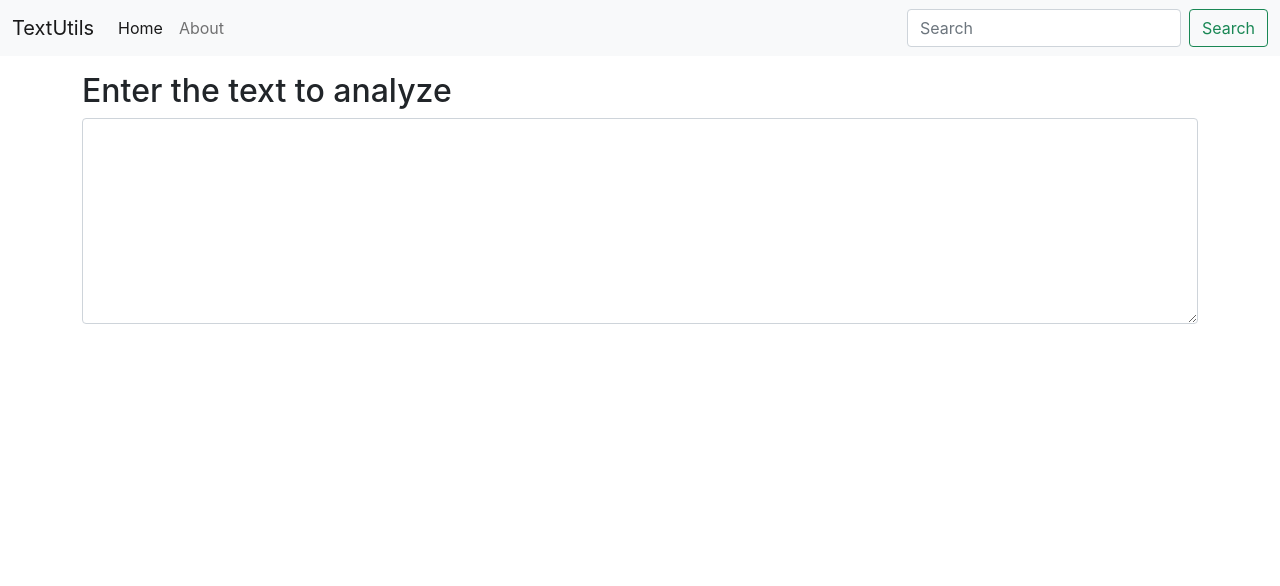
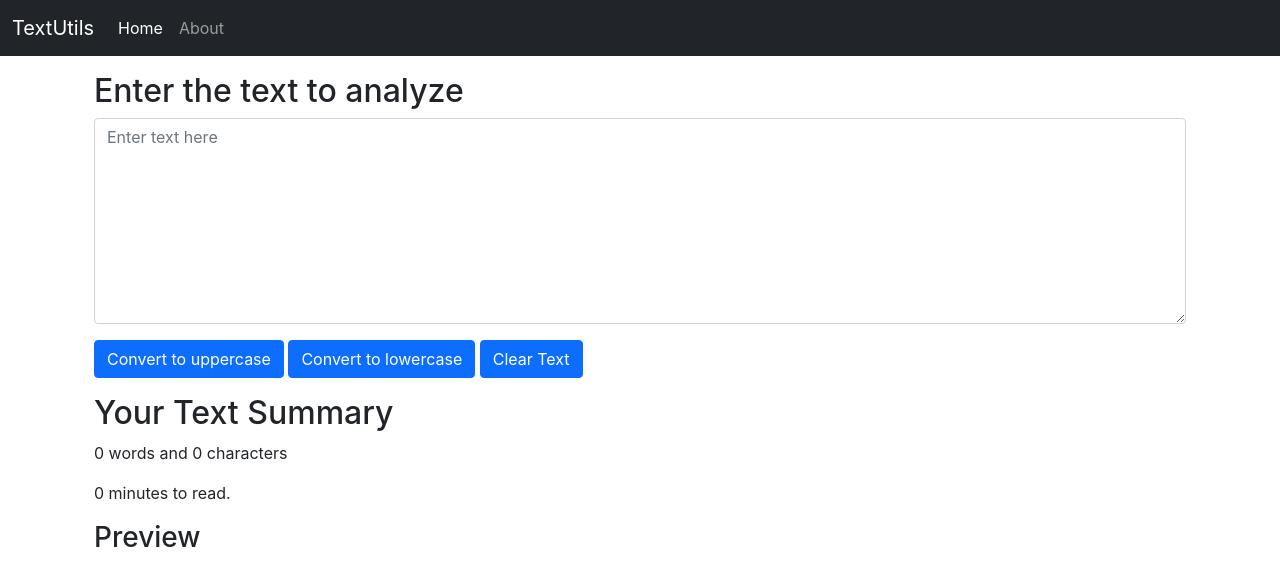
Before and after one commit to blueanchovy/text-utils, a React (Create React App) app: page / in a window 1280 px wide. Shown: the top 586 px of the page. Built offline with nearby package versions, Linux system fonts and the light colour scheme.

Commit message:
Added functionality

```diff
--- a/src/components/Navbar.js
+++ b/src/components/Navbar.js
@@ -15,7 +15,7 @@
 function Navbar(props) {
   return (
     <>
-      <nav className="navbar navbar-expand-lg navbar-light bg-light">
+      <nav className="navbar navbar-expand-lg navbar-dark bg-dark">
         <div className="container-fluid">
           <a className="navbar-brand" href="/">
             {props.title}
@@ -44,7 +44,7 @@
                 </a>
               </li>
             </ul>
-            <form className="d-flex">
+            {/* <form className="d-flex">
               <input
                 className="form-control me-2"
                 type="search"
@@ -54,7 +54,7 @@
               <button className="btn btn-outline-success" type="submit">
                 Search
               </button>
-            </form>
+            </form> */}
           </div>
         </div>
       </nav>
--- a/src/components/TextForm.js
+++ b/src/components/TextForm.js
@@ -1,8 +1,8 @@
-import { checkPropTypes } from "prop-types";
-import React from "react";
+import PropTypes from "prop-types";
+import React, { useState } from "react";
 
 TextForm.propType = {
-  heading: checkPropTypes.string,
+  heading: PropTypes.string,
 };
 
 TextForm.defaultProps = {
@@ -10,11 +10,57 @@
 };
 
 function TextForm(props) {
+  const handleUpClick = () => {
+    let newText = text.toUpperCase();
+    setText(newText);
+  };
+  const handleLoClick = () => {
+    let newText = text.toLowerCase();
+    setText(newText);
+  };
+  const handleClear = () => {
+    let newText = "";
+    setText(newText);
+  };
+  const handleChange = (e) => {
+    setText(e.target.value);
+  };
+  const [text, setText] = useState("");
   return (
     <>
-      <h2>{props.heading}</h2>
-      <div class="mb-3">
-        <textarea class="form-control" id="myBox" rows="8"></textarea>
+      <div className="container">
+        <h2>{props.heading}</h2>
+        <div className="mb-3">
+          <textarea
+            className="form-control"
+            id="myBox"
+            rows="8"
+            placeholder="Enter text here"
+            value={text}
+            onChange={handleChange}
+          ></textarea>
+        </div>
+        <button className="btn btn-primary" onClick={handleUpClick}>
+          Convert to uppercase
+        </button>
+        {"   "}
+        <button className="btn btn-primary" onClick={handleLoClick}>
+          Convert to lowercase
+        </button>
+        {"   "}
+        <button className="btn btn-primary" onClick={handleClear}>
+          Clear Text
+        </button>
+      </div>
+      <div className="container my-3">
+        <h2>Your Text Summary</h2>
+        <p>
+          {text ? text.split(" ").length : "0"} words and {text.length}{" "}
+          characters
+        </p>
+        <p>{0.008 * (text ? text.split(" ").length : 0)} minutes to read.</p>
+        <h3>Preview</h3>
+        <p>{text}</p>
       </div>
     </>
   );
```
